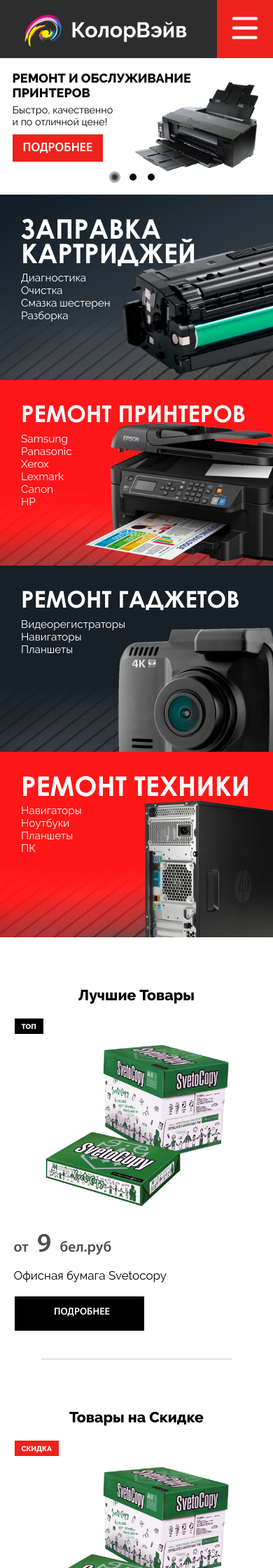
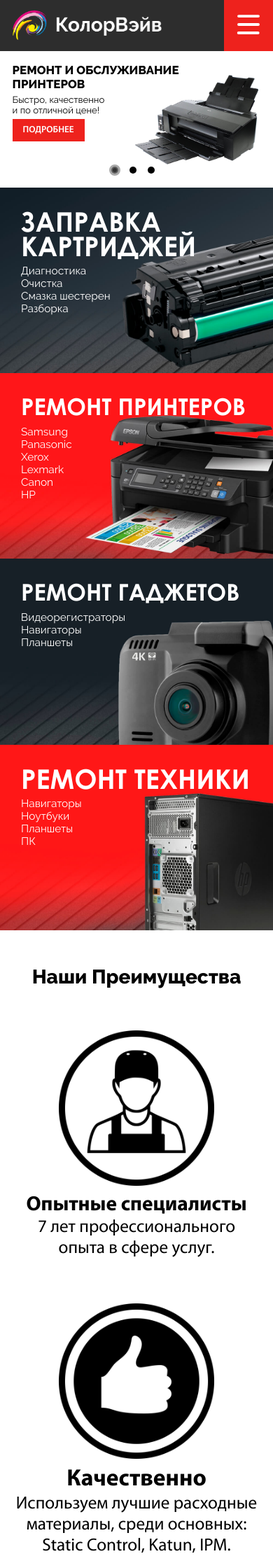
Before and after one commit to Lanmord/Colorwave, a PHP site: page / in a window 390 px wide. Shown: the top 2240 px of the page at 70% size. Run offline with PHP 8.4, Linux system fonts and the light colour scheme; some libraries are stand-ins or nearby versions; some web fonts are replaced.

Commit message:
правки

```diff
--- a/main/css/media.css
+++ b/main/css/media.css
@@ -11,7 +11,7 @@
     line-height: 50px;
   }
 }
-@media (max-width: 1300px){
+@media (max-width: 1400px){
   .services{
     font-size: 0.6em;
   }
@@ -57,7 +57,6 @@
 }
 @media (max-width: 1140px){
   .logo_panel_inner,
-   .nav_inner,
    .slider_img_inner,
    .slider_best,
    .brands,
@@ -127,7 +126,6 @@
     width: 80%;
   }
   .btn_slider{
-    margin-top: 10px;
     font-size: 0.8em;
   }
 }
@@ -148,14 +146,14 @@
     width: 90%;
   }
   .slider_img_inner{
-    font-size: 0.4em;
+    font-size: 0.3em;
   }
   .slide_img1 {
   background-position: 90%;
   }
   .btn_slider{
     margin-top: 10px;
-    font-size: 1.5em;
+    font-size: 1.2em;
     padding: 8px 15px;
   }
   .slider_img_inner h2 {
@@ -414,7 +412,27 @@
     font-size: 2.4em;
 }
 }
-@media (max-width: 560px){
+@media (max-width: 780px){
+  .slider_img_inner{
+    font-size: 0.6em;
+  }
+  .slider_wrap{
+    padding-top: 35%;
+  }
+  .slide_img1{
+    padding-top: 35%;
+  }
+  .slide_img2{
+    padding-top: 35%;
+  }
+  .slide_img3{
+    padding-top:35%;
+  }
+  .slide_img1{
+    background-size: 40%;
+  }
+}
+@media (max-width: 600px){
   .slider_wrap{
     padding-top: 50%;
   }
@@ -428,11 +446,38 @@
     padding-top: 50%;
   }
 }
-@media (max-width: 1575px){
+@media (max-width: 1600px){
   .slider_img_inner h1 {
-    font-size: 1.5em;
+    font-size: 1.4em;
   }
   .slider_img_inner h2 {
-  font-size: 1.2em;
+  font-size: 1.1em;
   }
 }
+@media (max-width: 715px){
+  .slider_img_inner{
+    font-size: 0.5em;
+  }
+}
+@media (max-width: 416px){
+  .slider_img_inner{
+    font-size: 0.4em;
+  }
+  .slide_img1 {
+  background-size: 45%;
+  }
+  .btn_slider{
+    margin-top: 5px;
+    font-size: 1.1em;
+    padding: 8px 15px;
+  }
+  @media (max-width: 340px){
+    .slider_img_inner{
+      font-size: 0.35em;
+    }
+    .btn_slider{
+      margin-top: 5px;
+      font-size: 1.2em;
+      padding: 5px 12px;
+    }
+  }
--- a/main/css/style.css
+++ b/main/css/style.css
@@ -340,7 +340,7 @@ nav{
 .slider_wrap{
   position: relative;
   width: 100%;
-  padding-top: 34.5%;
+  padding-top: 25%;
 }
 .slider_wrap_inner{
   position: absolute;
@@ -354,11 +354,11 @@ nav{
   font-size: 3em;
   background-image: url(../img/slide_img.jpg);
   background-repeat: no-repeat;
-  background-size: 45%;
+  background-size: 30%;
   background-position: 75%;
   position: relative;
   width: 100%;
-  padding-top: 34.5%;
+  padding-top: 25%;
 }
 .slide_img2{
   color: black;
@@ -369,7 +369,7 @@ nav{
   background-position: center;
   position: relative;
   width: 100%;
-  padding-top: 34.5%;
+  padding-top: 25%;
 }
 .slide_img3{
   color: black;
@@ -380,7 +380,7 @@ nav{
   background-position: center;
   position: relative;
   width: 100%;
-  padding-top: 34.5%;
+  padding-top: 25%;
 }
 .slider_img_inner{
   display: flex;
@@ -391,6 +391,7 @@ nav{
   width: 100%;
   top: 0;
   left: 0;
+  font-size: 0.9em;
 }
 .slider_img_inner2{
   font-family: 'Raleway';
@@ -401,7 +402,7 @@ nav{
   width: 65%;
 }
 .btn_slider{
-  margin-top: 25px;
+  margin-top: 1em;
   color: white;
   font-size: .5em;
   font-family:'Myriad Pro';
@@ -1358,9 +1359,9 @@ nav{
   font-size: 3em;
   display: none;
   position: absolute;
-  height: calc(100vh - 83px);
+  height: calc(100vh - 73px);
   width: 100%;
-  top: 83px;
+  top: 73px;
   left: -100%;
   z-index: 99999;
   background-color: rgb(56, 56, 56);
--- a/main/elements/header/header.css
+++ b/main/elements/header/header.css
@@ -106,13 +106,17 @@ body{
   align-items: center;
 }
 nav{
+  position: sticky;
+  top: 0;
+  z-index: 999999;
   background-color: #2D2D2D;
+  border-top: solid rgb(105, 105, 105) 1px;
+  border-bottom: solid rgb(105, 105, 105) 1px;
 }
 .nav_inner{
   max-width: 1920px;
-  width: 75%;
+  width: 100%;
   height: 60px;
-  justify-content: flex-start;
 }
 .menu{
   padding: 0;
@@ -180,7 +184,7 @@ nav{
 }
 .menu a{
   height: 100%;
-  text-transform: uppercase;
+  text-transform: none;
   color: rgb(193, 197, 214);
   font-size: 1.8em;
   font-family: 'Raleway';
@@ -249,10 +253,10 @@ nav{
   font-size: 3em;
   display: none;
   position: fixed;
-  height: calc(100vh - 83px);
+  height: calc(100vh - 73px) !important;
   max-height: 100%;
   width: 100%;
-  top: 83px;
+  top: 73px;
   left: -100%;
   z-index: 99999;
   background-color: rgb(56, 56, 56);
@@ -558,7 +562,6 @@ textarea {
 }
 @media (max-width: 1140px){
   .logo_panel_inner,
-   .nav_inner,
    .footer,
    .pod_footer{
      width: 90%;
@@ -566,11 +569,9 @@ textarea {
 }
 @media (max-width: 890px){
   nav{
-    height: 83px;
-    /* position: fixed;
-    top: 0;
-    left: 0;
-    width: 100%; */
+    height: 73px !important;
+    position: relative;
+    border: 0;
   }
   nav.flex{
     justify-content: flex-end;
@@ -585,14 +586,14 @@ textarea {
     display: none;
   }
   .logo{
-    z-index: 999;
+    z-index: 99999999 !important;
     position: absolute;
-    top: 7px;
+    top: 5px !important;
     left: 30px;
   }
   .img_logo{
     background-image: url(../../img/logo_horizontal.png);
-    width: 340px;
+    width: 300px !important;
   }
   .menu-mobile{
     display: block;
@@ -603,18 +604,16 @@ textarea {
 }
 @media (max-width: 480px){
   .img_logo{
-    width: 250px;
-    position: absolute;
-    left: 2px;
-    top: 10px;
+    width: 230px !important;
+    left: -15px !important;
+    top: 6px !important;
   }
 }
-@media (max-width: 320px){
+@media (max-width: 340px){
   .img_logo{
-    width: 200px;
-    position: absolute;
-    left: -10px;
-    top: 15px;
+    width: 210px !important;
+    left: -17px !important;
+    top: 8px !important;
   }
 }
 @media (max-width: 610px){
--- a/main/elements/header/header.php
+++ b/main/elements/header/header.php
@@ -21,7 +21,6 @@
               <span>+375 44 77 99 710 <img onselectstart="return false" onmousedown="return false" class="padding" src="img/velcom.png" alt="mts" width="16px"></span>
             </div>
           </div>
-          <a href="#" id="feedback" class="btn">Консультация</a>
         </div>
       </div>
     </div>
@@ -29,7 +28,9 @@
       <div class="nav_inner flex">
 
         <ul class="menu flex">
-          <li><a class="red_line" href="index.php">главная</a></li>
+
+          <li><a class="red_line" href="index.php">Главная</a></li>
+
           <li class="menu_list">
             <ul class="menu_drop">
               <li><span class="lnr lnr-chevron-right colorArrow"></span><a href="services1.php">Заправка и восстановление
@@ -45,10 +46,12 @@
             </a>
             <span class="lnr lnr-chevron-down"></span>
           </li>
+
           <li><a class="red_line" href="products.php">Продукция</a></li>
           <li><a class="red_line" href="#">О нас</a></li>
           <li><a class="red_line" href="#">Статьи</a></li>
           <li><a class="red_line" href="#">Контакты</a></li>
+          <li><a class="red_line" href="#" id="feedback">Заказать звонок</a></li>
         </ul>
 
       </div>
@@ -73,7 +76,7 @@
       </div>
       <div class="toggle-menu">
 
-        <svg class="ham ham6" viewBox="0 0 100 100" width="80" onclick="this.classList.toggle('active')">
+        <svg class="ham ham6" viewBox="0 0 100 100" width="70" onclick="this.classList.toggle('active')">
           <path class="line top" d="m 30,33 h 40 c 13.100415,0 14.380204,31.80258 6.899646,33.421777 -24.612039,5.327373 9.016154,-52.337577 -12.75751,-30.563913 l -28.284272,28.284272" />
           <path class="line middle" d="m 70,50 c 0,0 -32.213436,0 -40,0 -7.786564,0 -6.428571,-4.640244 -6.428571,-8.571429 0,-5.895471 6.073743,-11.783399 12.286435,-5.570707 6.212692,6.212692 28.284272,28.284272 28.284272,28.284272" />
           <path class="line bottom" d="m 69.575405,67.073826 h -40 c -13.100415,0 -14.380204,-31.80258 -6.899646,-33.421777 24.612039,-5.327373 -9.016154,52.337577 12.75751,30.563913 l 28.284272,-28.284272" />
--- a/main/index.php
+++ b/main/index.php
@@ -18,7 +18,7 @@
 </head>
 
 <body>
-  <header>
+
 
   <?php include('elements/header/header.php');?>
 
```
Also changed, not shown: other parts of main/index.php (+73 -81 lines). Lines whose indentation alone changed are shown as unchanged.
